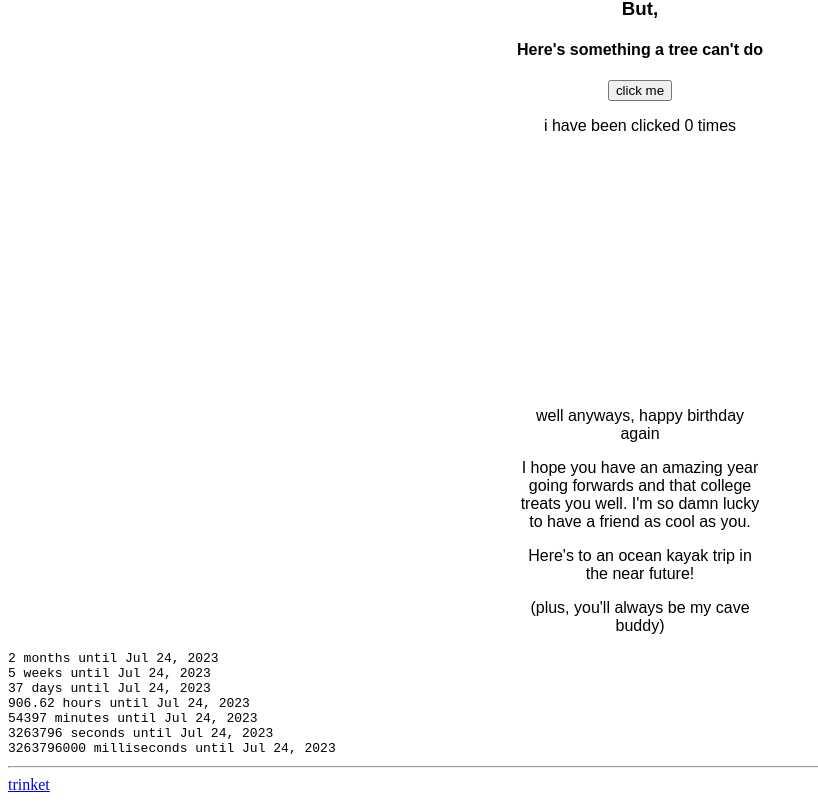
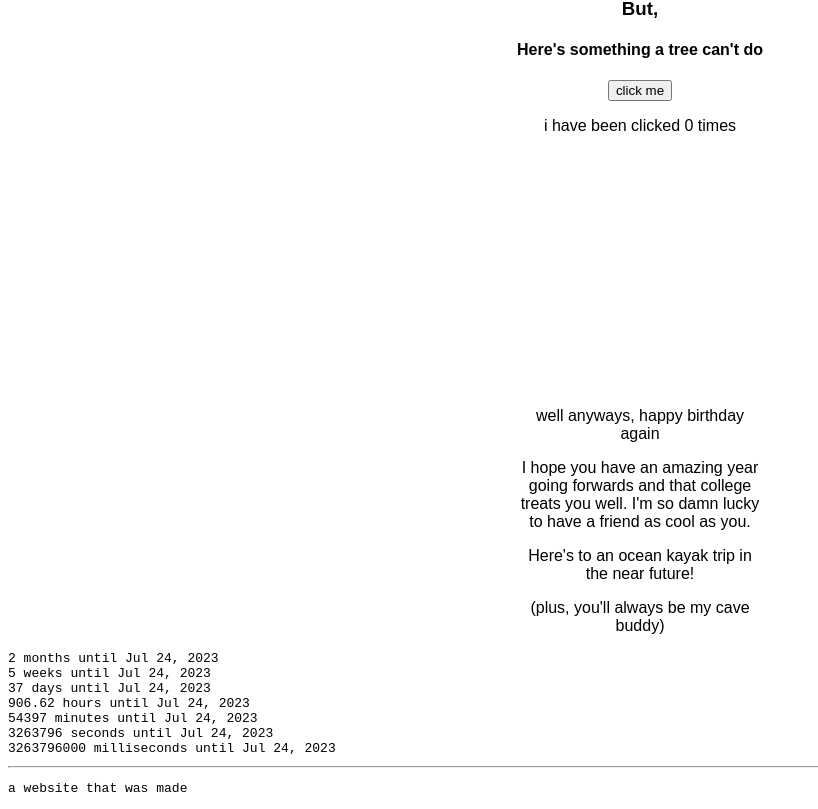
Before and after one commit to secondary-smiles/birthday, a SvelteKit app: page /b/cave-buddy in a window 1280 px wide. Shown: the part 393-1202 px from the top of the page, without its empty margins (0-818 px from the left). Built offline with nearby package versions, Linux system fonts and the light colour scheme; a web font is replaced by a local one.

Commit message:
Remove footer

```diff
--- a/src/routes/+layout.svelte
+++ b/src/routes/+layout.svelte
@@ -6,5 +6,5 @@
   <a href="/">home</a>
   <slot />
   <hr />
-  <a href="https://trinket.icu">trinket</a>
+  <pre>a website that was made</pre>
 </main>
```
